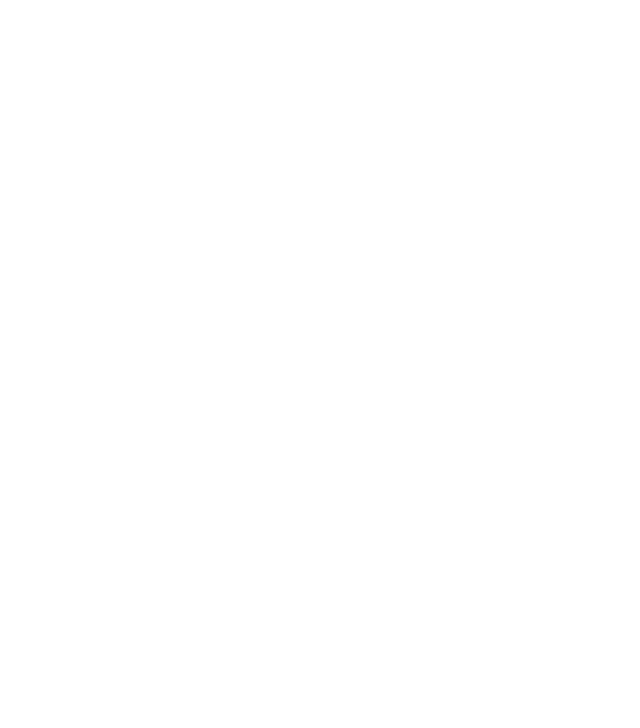
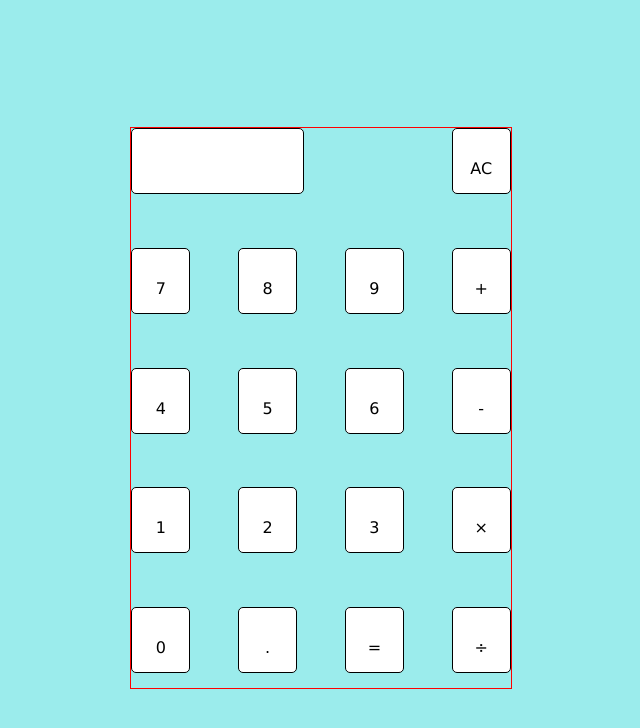
Before and after one commit to spigkaht/odin-calculator-project, a plain HTML site: page index.html in a window 1280 px wide. Shown: the whole page, without its empty margins (319-959 px from the left). Drawn offline with Linux system fonts and the light colour scheme.

Commit message:
Added HTML content to frame out calculator UI
Needs touching up

CSS styles added to suit

JavaScript functions and variables started

```diff
--- a/css/styles.css
+++ b/css/styles.css
@@ -0,0 +1,37 @@
+body {
+  font-family: Verdana, Geneva, Tahoma, sans-serif;
+  background-color: rgb(155, 236, 236);
+  height: 100vh;
+  display: flex;
+  justify-content: center;
+  align-items: center;
+}
+
+#container {
+  border: 1px solid red;
+  height: 70%;
+  width: 30%;
+  display: flex;
+  flex-direction: column;
+  justify-content: space-between;
+}
+
+#output {
+  height: 5%;
+  width: 45%;
+}
+
+.row {
+  display: flex;
+  justify-content: space-between;
+}
+
+.buttons {
+  background-color: white;
+  border: 1px solid black;
+  border-radius: 5px;
+  height: 5%;
+  width: 15%;
+  text-align: center;
+  padding: 30px 0;
+}
--- a/index.html
+++ b/index.html
@@ -1,11 +1,42 @@
 <!DOCTYPE html>
 <html lang="en">
-<head>
-  <meta charset="UTF-8">
-  <meta name="viewport" content="width=device-width, initial-scale=1.0">
-  <title>Document</title>
-</head>
-<body>
-
-</body>
+  <head>
+    <meta charset="UTF-8" />
+    <meta name="viewport" content="width=device-width, initial-scale=1.0" />
+    <title>Calculator Project</title>
+    <script src="./js/script.js" defer></script>
+    <link rel="stylesheet" href="./css/styles.css" />
+  </head>
+  <body>
+    <div id="container">
+      <div class="row">
+        <div class="buttons" id="output"></div>
+        <div class="buttons" id="clear">AC</div>
+      </div>
+      <div class="row">
+        <div class="buttons">7</div>
+        <div class="buttons">8</div>
+        <div class="buttons">9</div>
+        <div class="buttons">+</div>
+      </div>
+      <div class="row">
+        <div class="buttons">4</div>
+        <div class="buttons">5</div>
+        <div class="buttons">6</div>
+        <div class="buttons">-</div>
+      </div>
+      <div class="row">
+        <div class="buttons">1</div>
+        <div class="buttons">2</div>
+        <div class="buttons">3</div>
+        <div class="buttons">&times</div>
+      </div>
+      <div class="row">
+        <div class="buttons">0</div>
+        <div class="buttons">.</div>
+        <div class="buttons">=</div>
+        <div class="buttons">&divide</div>
+      </div>
+    </div>
+  </body>
 </html>
--- a/js/script.js
+++ b/js/script.js
@@ -0,0 +1,23 @@
+const num1 = "";
+const num2 = "";
+const operator = "";
+
+const sum = () => {
+
+}
+
+const subtract = () => {
+
+}
+
+const multiply = () => {
+
+}
+
+const divide = () => {
+
+}
+
+const operate = (num1, num2, operate) => {
+
+}
```
